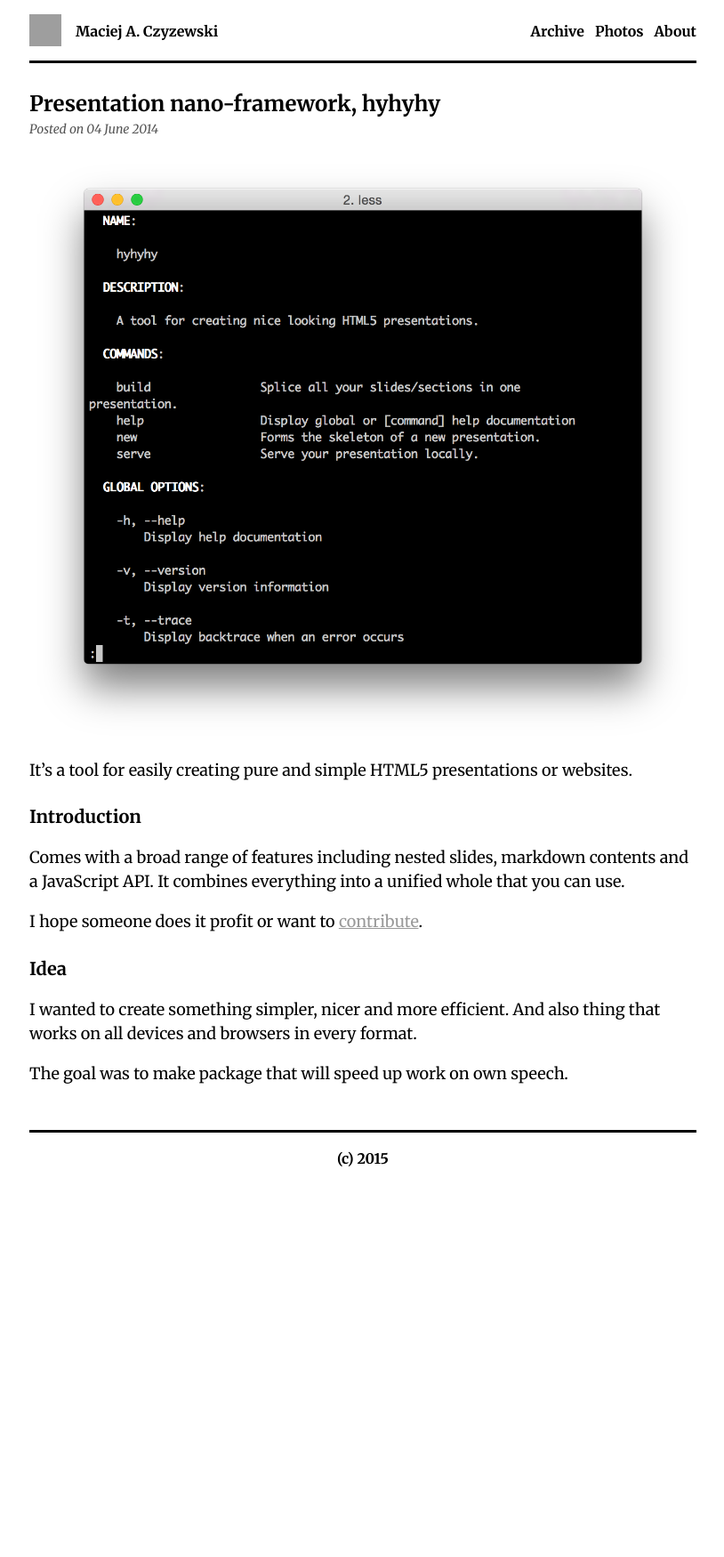
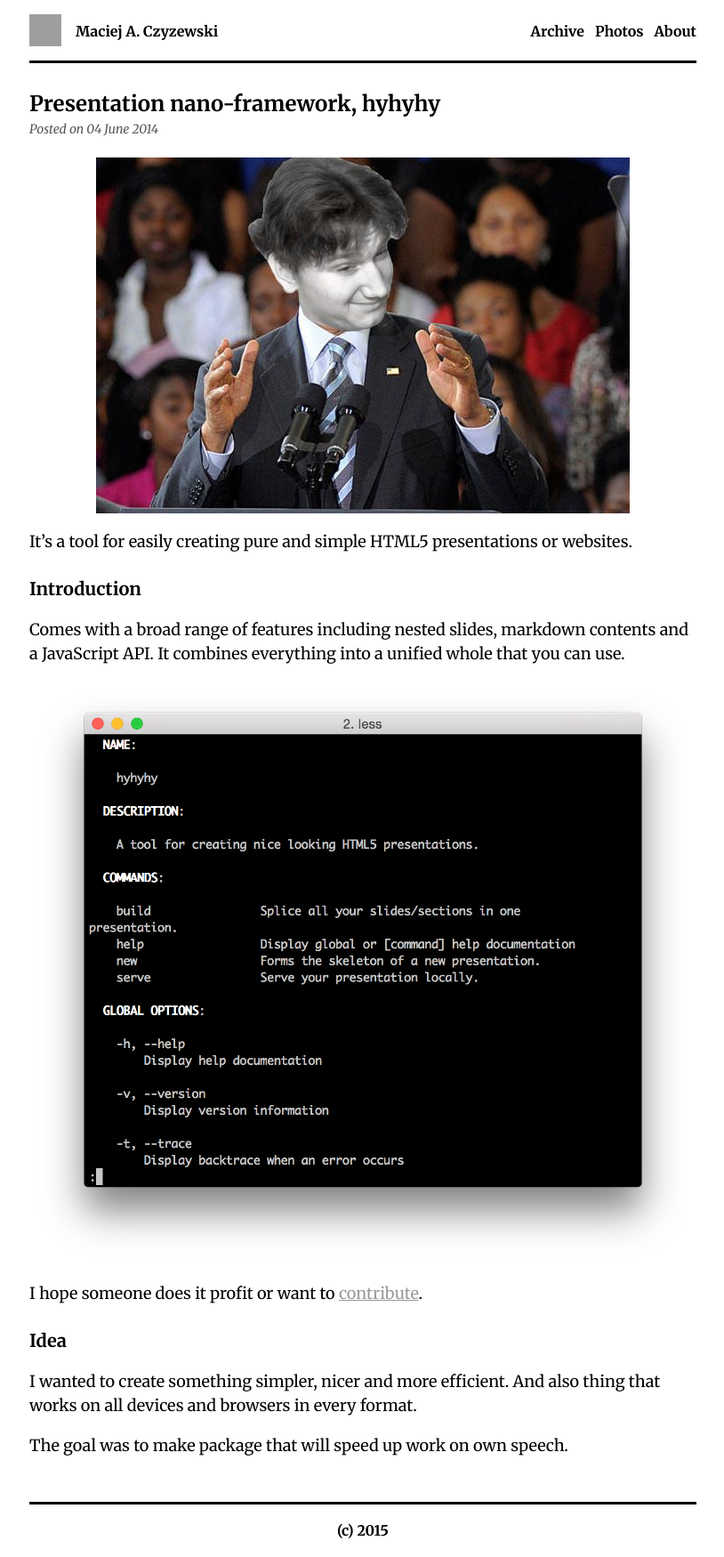
Before and after one commit to maciejczyzewski/maciejczyzewski.github.io, a Jekyll site: the page built from _posts/2014-06-04-presentation-nano-framework-hyhyhy.markdown, in a window 1280 px wide. Shown: the whole page at 89% size, without its empty margins (232-1046 px from the left). Built offline with Jekyll 4.4.1, drawn with Linux system fonts in a browser that asks for light colours; Markdown is read by kramdown in place of the engine named in the settings; before the commit the page ends 1332 px from its top, so only the background shows below that; grey boxes are pictures that could not be loaded.

Commit message:
Repair article.

```diff
--- a/_posts/2014-06-04-presentation-nano-framework-hyhyhy.markdown
+++ b/_posts/2014-06-04-presentation-nano-framework-hyhyhy.markdown
@@ -4,13 +4,15 @@ title:  "Presentation nano-framework, hyhyhy"
 date:   2014-06-04 22:02:00
 ---
 
-![hyhyhy](/assets/images/prints/Screenshot%202014-12-14%2021.40.38.png)
+![Maciej A. Czyzewski](/assets/images/prints/16061957899_773198d3e5_z.jpg)
 
 It's a tool for easily creating pure and simple HTML5 presentations or websites.
 
 ## Introduction
 
 Comes with a broad range of features including nested slides, markdown contents and a JavaScript API. It combines everything into a unified whole that you can use.
+
+![hyhyhy](/assets/images/prints/Screenshot%202014-12-14%2021.40.38.png)
 
 I hope someone does it profit or want to [contribute][hyhyhy-gh].
 
```
Also changed, not shown: assets/images/prints/16061957899_773198d3e5_z.jpg (added).
